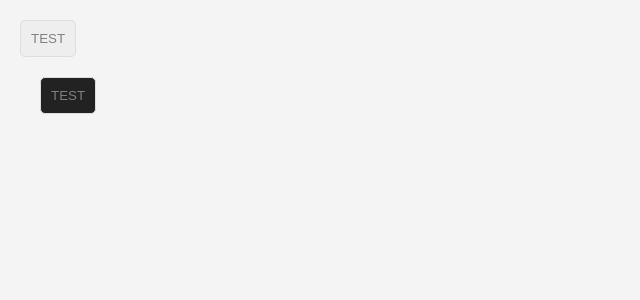
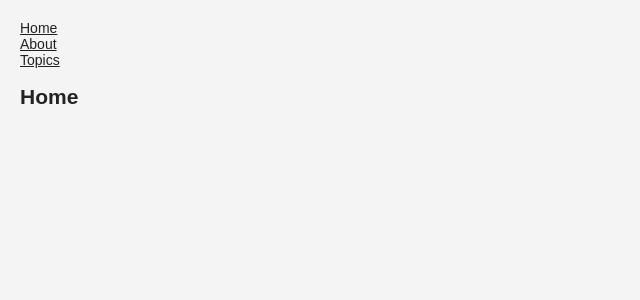
Before and after one commit to lnden/react-learning, a React (Create React App) app: page / in a window 1280 px wide. Shown: the top 300 px of the page, without its empty margins (0-640 px from the left). Built offline with nearby package versions, Linux system fonts and the light colour scheme.

Commit message:
add react-router-dom

```diff
--- a/src/index.js
+++ b/src/index.js
@@ -52,7 +52,7 @@ import store from './store/merge.js'
 // React Tic-Tac-Toe
 // import App from './study-demo/tic-tac-toe/'
 // Context的使用
-import App from './study-demo/context/middle'
+import App from './study-demo/router/nested.jsx'
 
 const PRODUCTS = [
     {category: 'Sporting Goods', price: '$49.99', stocked: true, name: 'Football'},
--- /dev/null
+++ b/src/study-demo/router/nested.jsx
@@ -0,0 +1,69 @@
+import React from 'react'
+import { BrowserRouter as Router, Route, Link } from 'react-router-dom'
+
+function Header() {
+    return (
+        <ul>
+            <li>
+                <Link to="/">Home</Link>
+            </li>
+            <li>
+                <Link to="/about">About</Link>
+            </li>
+            <li>
+                <Link to="/topics">Topics</Link>
+            </li>
+        </ul>
+    );
+}
+
+function Home(value) {
+    // console.log(value)
+    return <h2>Home</h2>;
+}
+
+function About() {
+    return <h2>About</h2>;
+}
+
+function defaultValue() {
+    return <h3>我应该是默认值</h3>
+}
+function Topics({match}){
+    return (
+        <div>
+            <h2>Topics</h2>
+            <ul>
+                <li>
+                    <Link to={`${match.url}/components`}>Components</Link>
+                </li>
+                <li>
+                    <Link to={`${match.url}/props-v-state`}>Props v. State</Link>
+                </li>
+            </ul>
+
+            <Route exact path={match.path} render={()=><h3>Please select a topic</h3>} />
+            {/* <Route exact path={match.path} component={defaultValue} />  */}
+            <Route path={`${match.path}/:id`} component={Topic} />
+        </div>
+    )
+}
+
+function Topic({ match }) {
+    return <h3>Requested Param: {match.params.id}</h3>;
+}
+
+function App() {
+    return (
+        <Router>
+            <section>
+                <Header />
+                <Route exact path="/" component={Home} />
+                <Route path="/about" component={About} />
+                <Route path="/topics" component={Topics} />
+            </section>
+        </Router>
+    )
+}
+
+export default App
```
Also changed, not shown: src/study-demo/router/index.js (deleted, +0 -54 lines), src/study-demo/router/index.jsx (added, +68 -0 lines).
